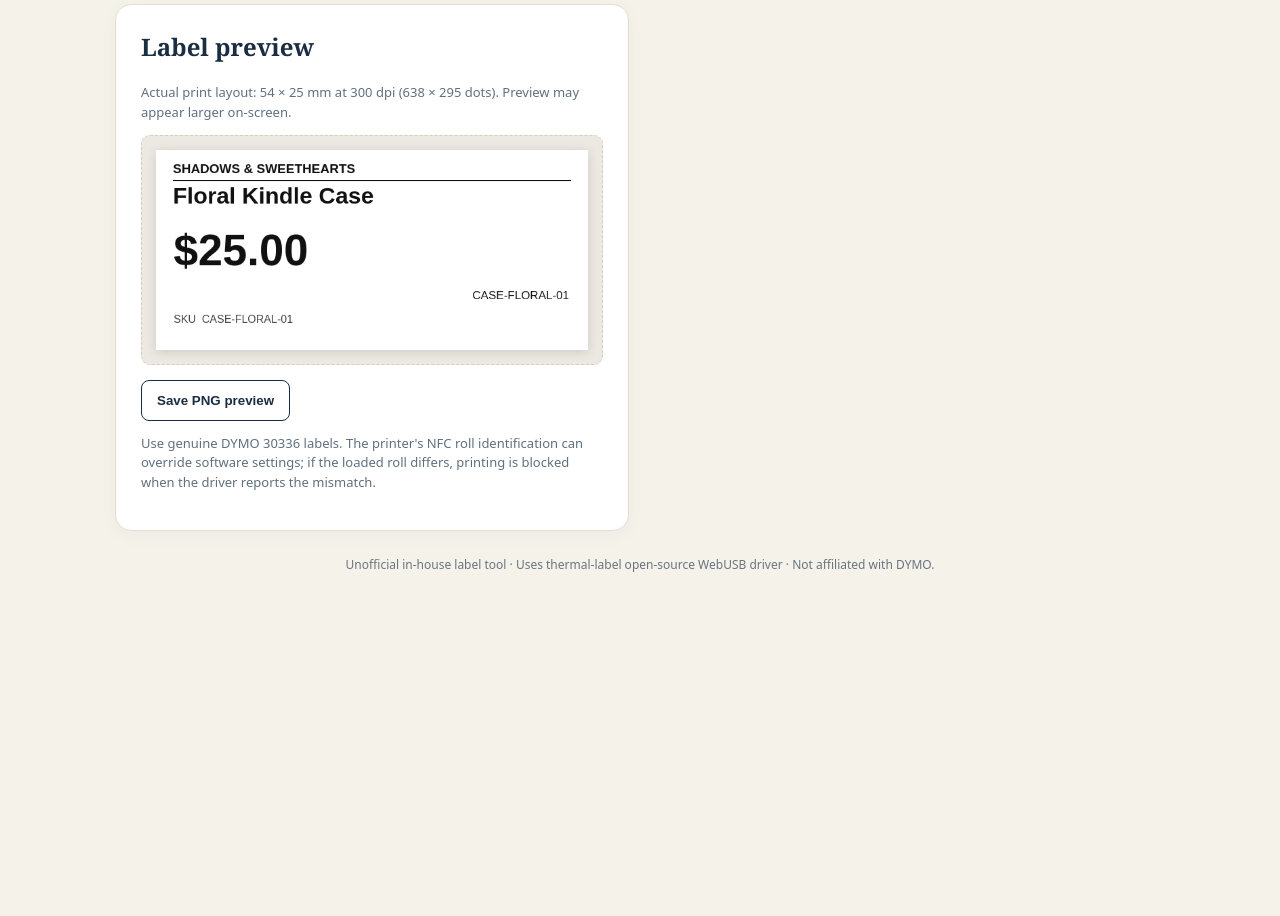
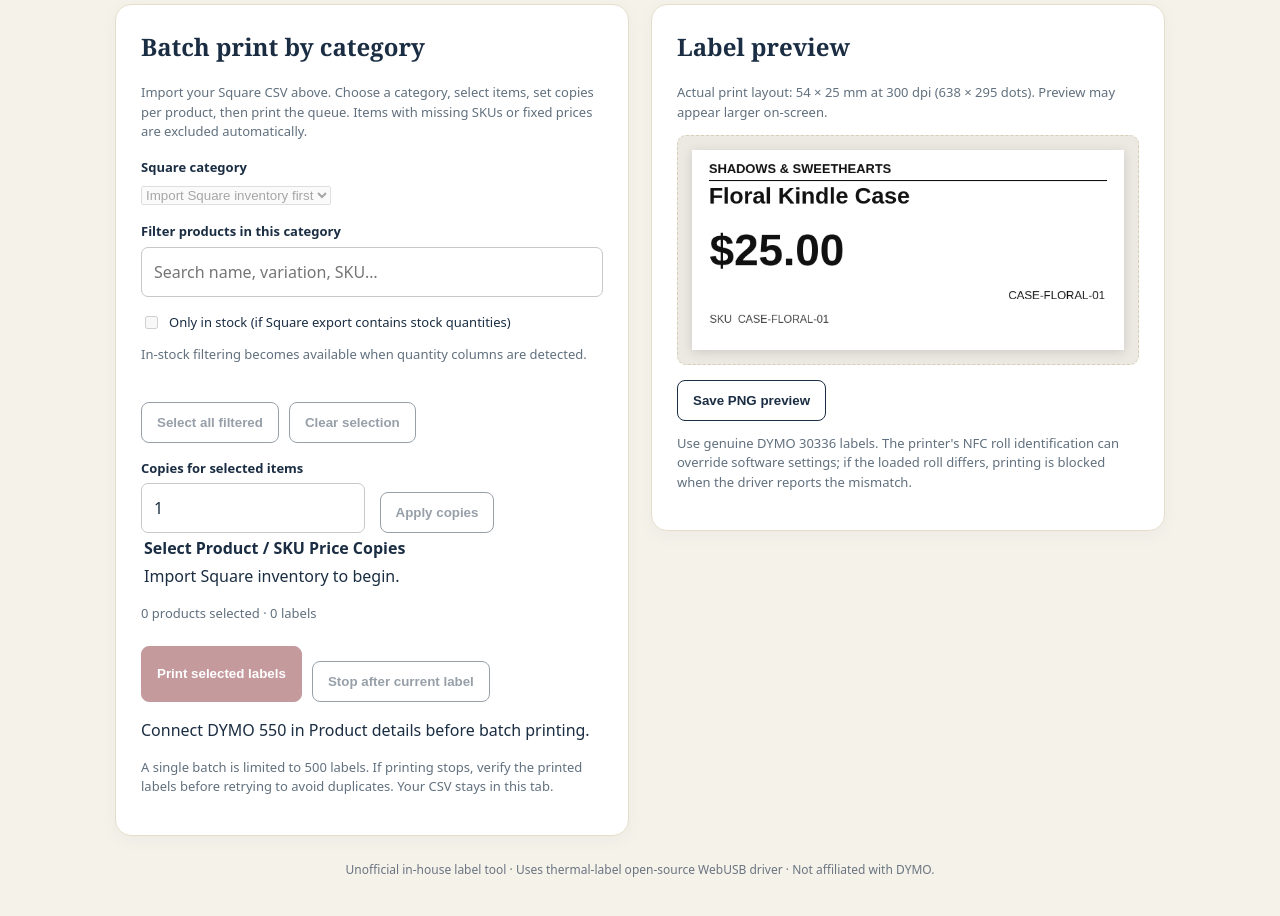
Before and after one commit to akselay818/shadows-dymo-labels, a website built with Vite: page index.html in a window 1280 px wide. Shown: the part 970-1886 px from the top of the page. Before the commit the page ends 1594 px from the top, so only its background shows below. Built offline with nearby package versions, Linux system fonts and the light colour scheme; what jsbarcode would draw is missing.

Commit message:
Add files via upload

```diff
--- a/index.html
+++ b/index.html
@@ -16,6 +16,19 @@
 <label class="check"><input id="brand" type="checkbox" checked/> Show bookstore name</label>
 <div class="buttons"><button id="connect" type="button">Connect DYMO 550</button><button id="print" class="accent" type="button" disabled>Print label</button></div>
 <p id="status" role="status" aria-live="polite">Generating preview…</p><p class="hint">Your product information stays in this browser tab. This app doesn't send inventory data to a server.</p></section>
-<section class="panel"><h2>Label preview</h2><p class="hint">Actual print layout: 54 × 25 mm at 300 dpi (638 × 295 dots). Preview may appear larger on-screen.</p><div class="label-wrap"><canvas id="labelCanvas" width="638" height="295" aria-label="Current label preview"></canvas></div><button id="png" type="button" class="outline">Save PNG preview</button><p class="hint">Use genuine DYMO 30336 labels. The printer's NFC roll identification can override software settings; if the loaded roll differs, printing is blocked when the driver reports the mismatch.</p></section></main>
+<section class="panel batch-panel"><h2>Batch print by category</h2>
+<p class="hint">Import your Square CSV above. Choose a category, select items, set copies per product, then print the queue. Items with missing SKUs or fixed prices are excluded automatically.</p>
+<label for="batchCategory">Square category</label><select id="batchCategory" disabled><option value="">Import Square inventory first</option></select>
+<label for="batchSearch">Filter products in this category</label><input id="batchSearch" type="search" placeholder="Search name, variation, SKU…" disabled/>
+<label class="check"><input id="stockOnly" type="checkbox" disabled/> Only in stock (if Square export contains stock quantities)</label>
+<p id="batchStockHelp" class="hint">In-stock filtering becomes available when quantity columns are detected.</p>
+<div class="buttons"><button id="batchSelect" type="button" class="outline" disabled>Select all filtered</button><button id="batchClear" type="button" class="outline" disabled>Clear selection</button></div>
+<div class="twocol"><div><label for="batchCopies">Copies for selected items</label><input id="batchCopies" type="number" min="1" max="20" value="1"/></div><div style="align-self:end"><button id="batchApplyCopies" type="button" class="outline" disabled>Apply copies</button></div></div>
+<div class="batch-scroll"><table class="batch-table"><thead><tr><th>Select</th><th>Product / SKU</th><th>Price</th><th>Copies</th></tr></thead><tbody id="batchRows"><tr><td colspan="4">Import Square inventory to begin.</td></tr></tbody></table></div>
+<p id="batchSummary" class="hint" role="status">0 products selected · 0 labels</p>
+<div class="buttons"><button id="batchPrint" type="button" class="accent" disabled>Print selected labels</button><button id="batchStop" type="button" class="outline" disabled>Stop after current label</button></div>
+<p id="batchStatus" role="status" aria-live="polite">Connect DYMO 550 in Product details before batch printing.</p>
+<p class="hint">A single batch is limited to 500 labels. If printing stops, verify the printed labels before retrying to avoid duplicates. Your CSV stays in this tab.</p>
+</section><section class="panel"><h2>Label preview</h2><p class="hint">Actual print layout: 54 × 25 mm at 300 dpi (638 × 295 dots). Preview may appear larger on-screen.</p><div class="label-wrap"><canvas id="labelCanvas" width="638" height="295" aria-label="Current label preview"></canvas></div><button id="png" type="button" class="outline">Save PNG preview</button><p class="hint">Use genuine DYMO 30336 labels. The printer's NFC roll identification can override software settings; if the loaded roll differs, printing is blocked when the driver reports the mismatch.</p></section></main>
 <footer>Unofficial in-house label tool · Uses thermal-label open-source WebUSB driver · Not affiliated with DYMO.</footer>
 </div><script type="module" src="/src/main.js"></script></body></html>
```
